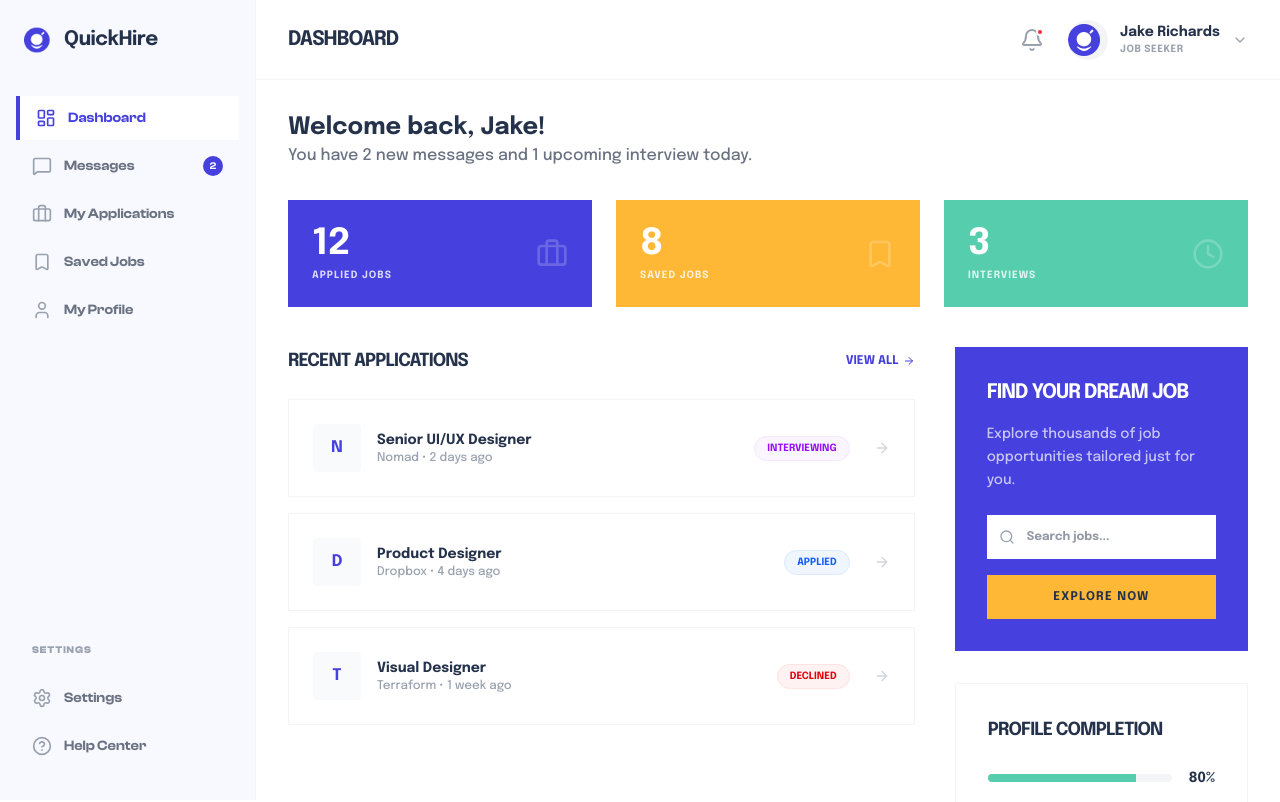
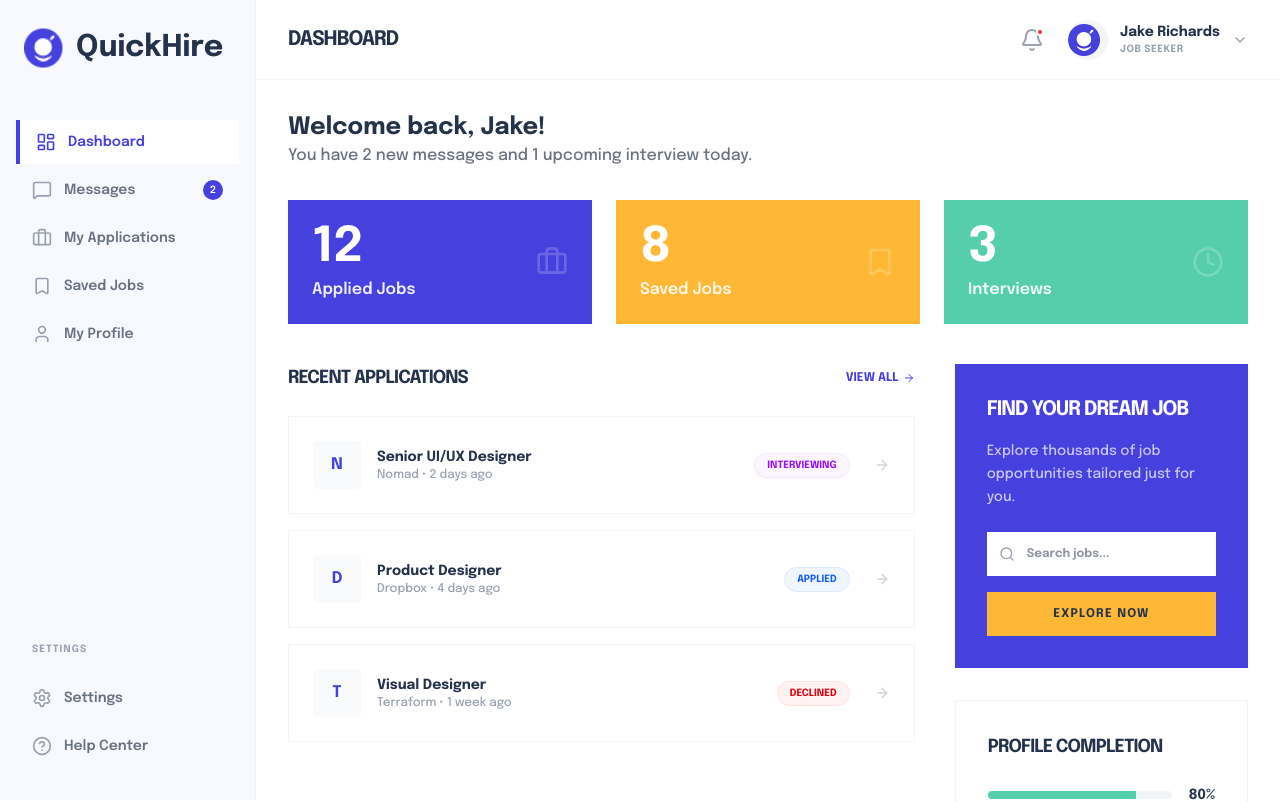
Before and after one commit to rakibislam2233/quick-hire, a Next.js app: page /dashboard/user in a window 1280 px wide. Shown: the top 802 px of the page. Built offline with nearby package versions, Linux system fonts and the light colour scheme.

Commit message:
refactor: update sidebar logo styling and user dashboard stats

```diff
--- a/components/Pages/Dashboard/Admin/AdminSidebar.tsx
+++ b/components/Pages/Dashboard/Admin/AdminSidebar.tsx
@@ -57,30 +57,24 @@ const AdminSidebar = ({
           isOpen ? "translate-x-0" : "-translate-x-full",
         )}
       >
-        <div className="p-6 mb-4 flex items-center justify-between">
+        <div className="p-6 flex items-center justify-between">
           <Link
             href="/"
-            className="flex items-center gap-2 no-underline"
-            onClick={onClose}
+            className="flex items-center justify-center gap-1 mb-6"
           >
-            <div className="relative w-8 h-8">
+            <div className="relative size-12">
               <Image
                 src="/asset/logo/logo.png"
                 alt="QuickHire Logo"
                 fill
                 className="object-contain"
+                priority
               />
             </div>
-            <span className="text-xl font-extrabold text-[#25324B] font-epilogue tracking-tight">
-              QuickHire Admin
+            <span className="text-2xl md:text-3xl font-extrabold text-[#25324B]">
+              QuickHire
             </span>
           </Link>
-          <button
-            onClick={onClose}
-            className="md:hidden text-gray-400 hover:text-primary"
-          >
-            <X className="w-6 h-6" />
-          </button>
         </div>
 
         <nav className="flex-1 px-4 space-y-1">
--- a/components/Pages/Dashboard/Company/CompanySidebar.tsx
+++ b/components/Pages/Dashboard/Company/CompanySidebar.tsx
@@ -93,12 +93,6 @@ const CompanySidebar = ({
               QuickHire
             </span>
           </Link>
-          <button
-            onClick={onClose}
-            className="md:hidden text-gray-400 hover:text-primary"
-          >
-            <X className="w-6 h-6" />
-          </button>
         </div>
 
         {/* Navigation contents same as before */}
--- a/components/Pages/Dashboard/User/UserDashboardContent.tsx
+++ b/components/Pages/Dashboard/User/UserDashboardContent.tsx
@@ -56,10 +56,10 @@ const UserDashboardContent = () => {
             className={`${stat.color} p-6 text-white flex items-center justify-between group cursor-pointer transition-all`}
           >
             <div>
-              <span className="text-4xl font-extrabold block mb-1">
+              <span className="text-5xl font-extrabold block mb-2">
                 {stat.value}
               </span>
-              <p className="text-white/80 font-bold uppercase text-[10px] tracking-widest">
+              <p className="text-white/90 font-semibold leading-tight">
                 {stat.label}
               </p>
             </div>
--- a/components/Pages/Dashboard/User/UserSidebar.tsx
+++ b/components/Pages/Dashboard/User/UserSidebar.tsx
@@ -58,34 +58,28 @@ const UserSidebar = ({
 
       <aside
         className={cn(
-          "fixed md:sticky top-0 left-0 z-50 w-64 bg-[#F8F9FF] border-r border-gray-100 flex flex-col h-screen transition-transform duration-300 md:translate-x-0",
+          "fixed md:sticky top-0 left-0 z-50 w-64 bg-[#F8F9FF] border-r border-gray-100 flex flex-col h-screen transition-transform duration-300 md:translate-x-0 font-epilogue",
           isOpen ? "translate-x-0" : "-translate-x-full",
         )}
       >
-        <div className="p-6 mb-4 flex items-center justify-between">
+        <div className="p-6 flex items-center justify-between">
           <Link
             href="/"
-            className="flex items-center gap-2 no-underline"
-            onClick={onClose}
+            className="flex items-center justify-center gap-1 mb-6"
           >
-            <div className="relative w-8 h-8">
+            <div className="relative size-12">
               <Image
                 src="/asset/logo/logo.png"
                 alt="QuickHire Logo"
                 fill
                 className="object-contain"
+                priority
               />
             </div>
-            <span className="text-xl font-extrabold text-[#25324B] font-epilogue tracking-tight">
+            <span className="text-2xl md:text-3xl font-extrabold text-[#25324B]">
               QuickHire
             </span>
           </Link>
-          <button
-            onClick={onClose}
-            className="md:hidden text-gray-400 hover:text-primary"
-          >
-            <X className="w-6 h-6" />
-          </button>
         </div>
 
         <nav className="flex-1 px-4 space-y-1">
```
